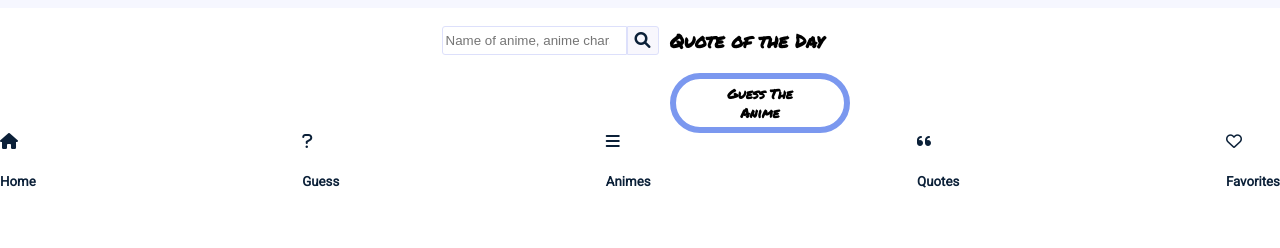
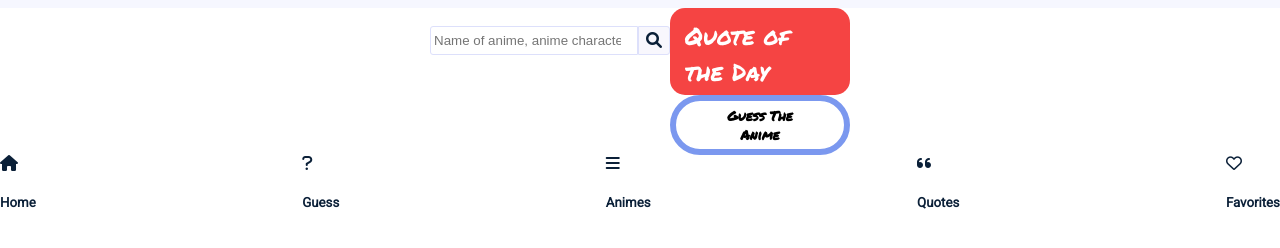
Before and after one commit to heerakmoon/AJAX-project, a website: page index.html in a window 1280 px wide. Shown: the part 50-298 px from the top of the page. Drawn offline with Linux system fonts and the light colour scheme.

Commit message:
Styled the box that will hold the quote of the day

```diff
--- a/css/layout.css
+++ b/css/layout.css
@@ -1,3 +1,7 @@
+input {
+  width: 100%;
+}
+
 .container {
   max-width: 600px;
   margin: 0 auto;
@@ -18,7 +22,7 @@
 
 .col-30,
 .col-40 {
-  flex-basis: 100%;
+  flex-basis: 80%;
 }
 
 @media screen and (min-width: 700px) {
--- a/css/styles.css
+++ b/css/styles.css
@@ -7,6 +7,14 @@ h1 {
 
 header {
   background-color: rgb(246, 247, 255);
+}
+
+h3 {
+  color: white;
+  font-weight: normal;
+  padding: 10px 15px 5px;
+  margin: 0;
+  font-size: x-large;
 }
 
 h3,
@@ -61,3 +69,13 @@ label {
   padding: 5px 7px;
   border-radius: 0 3px 3px 0;
 }
+
+.quote-of-day {
+  background-color: rgb(245, 68, 67);
+  border-radius: 15px;
+}
+
+.daily-quote {
+  background-color: rgb(43, 63, 88);
+  border-radius: 12px;
+}
--- a/index.html
+++ b/index.html
@@ -46,9 +46,13 @@
             </div>
           </div>
           <div class="col-30">
-            <h3>Quote of the Day</h3>
-            <div id="new-daily-quote"></div>
-            <button>Guess The Anime</button>
+            <div class="quote-of-day">
+              <h3>Quote of the Day</h3>
+              <div id="new-daily-quote"></div>
+            </div>
+            <div class="text-center">
+              <button>Guess The Anime</button>
+            </div>
           </div>
         </div>
       </div>
```
